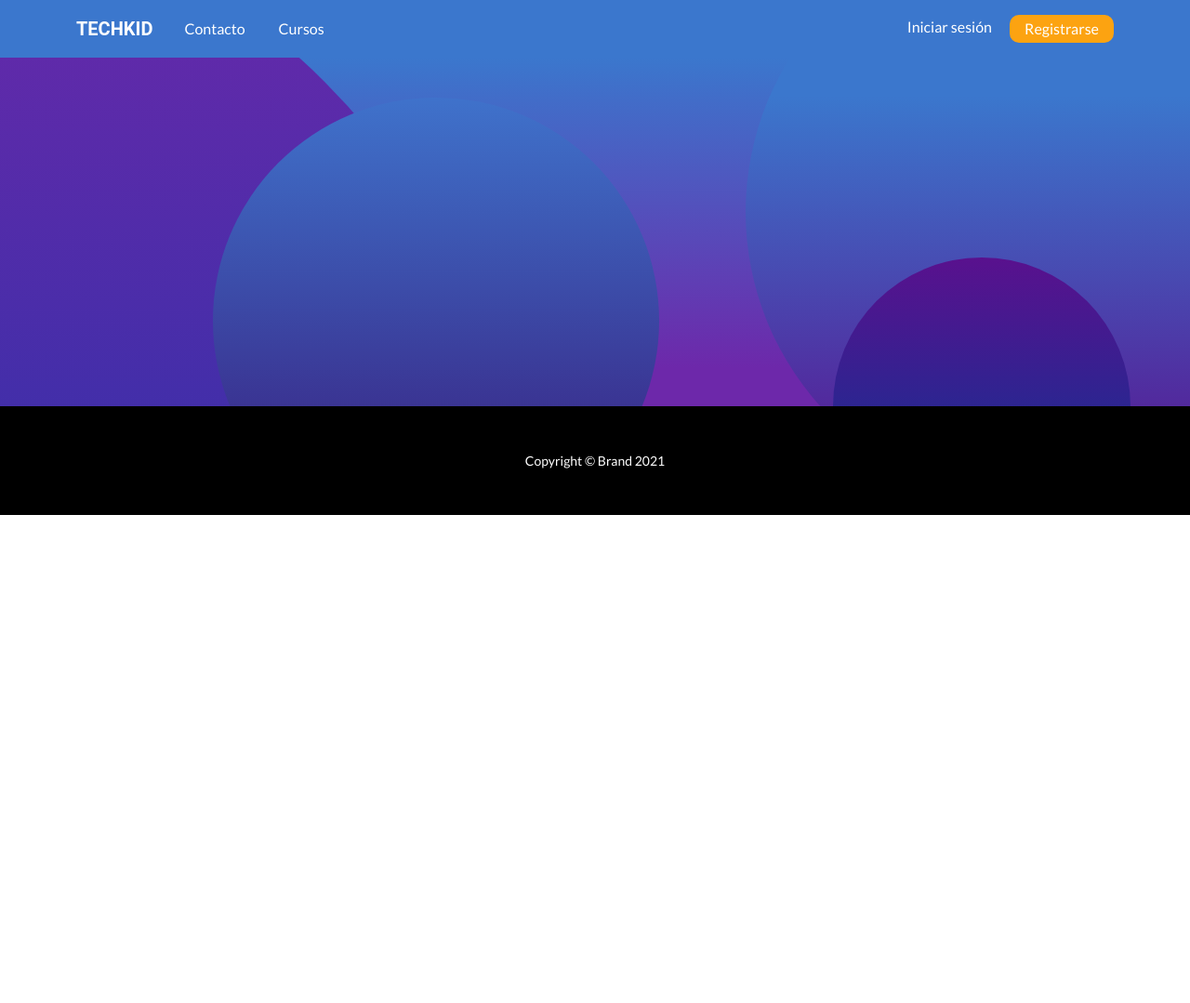
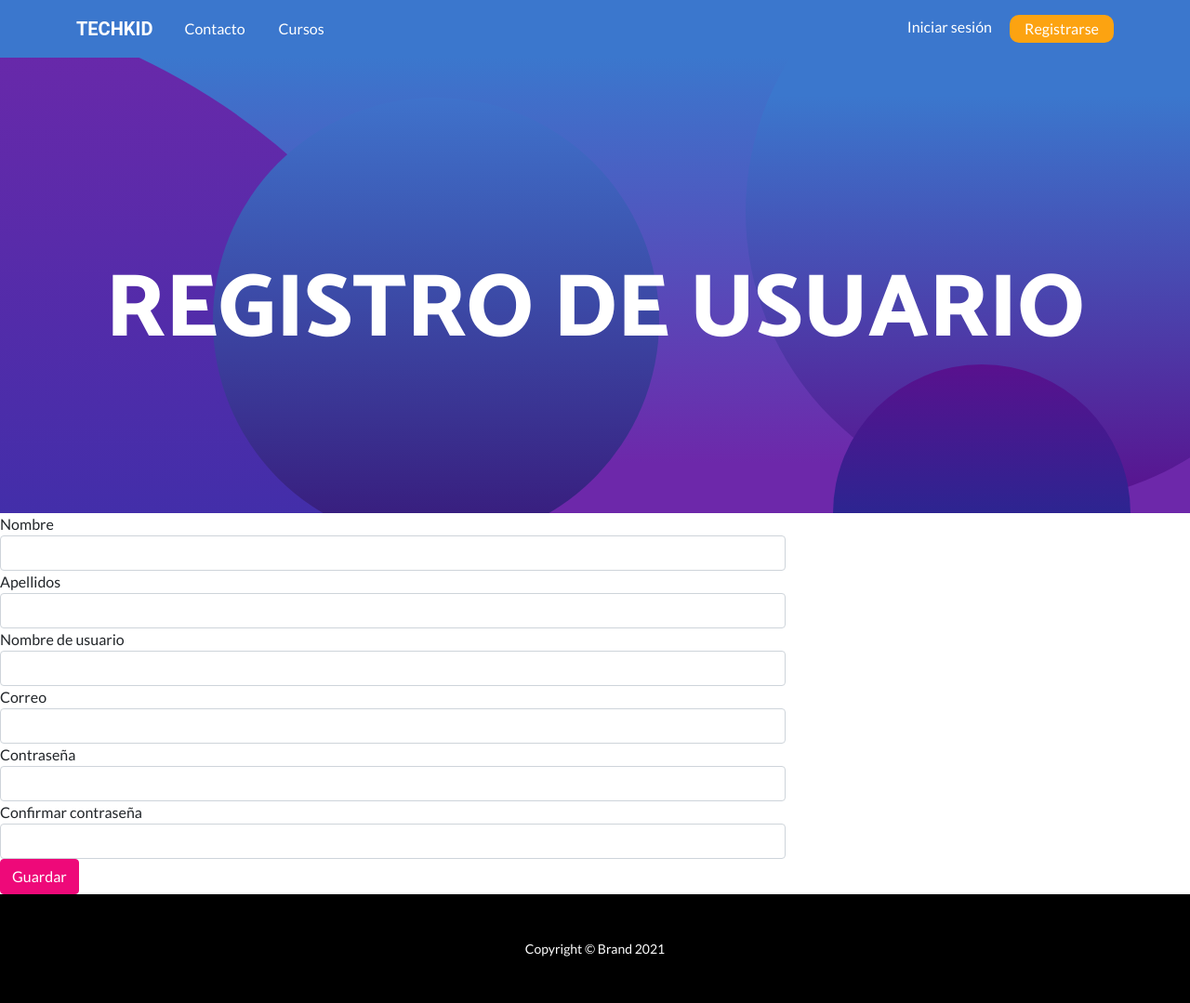
Before and after one commit to BettySanchez7/TechKid, a Django app: page /registro/ in a window 1280 px wide. Shown: the whole page at 93% size. Before the commit the page ends 554 px from the top, so only its background shows below. Run offline with Django 3.2, Linux system fonts and the light colour scheme; some libraries are stand-ins or nearby versions.

Commit message:
See agrega forms de registro e inicio de sesión

```diff
--- /dev/null
+++ b/TechKidProject/TechKidApp/forms.py
@@ -0,0 +1,19 @@
+from django.contrib.auth.models import User
+from django.contrib.auth.forms import UserCreationForm
+
+class RegistroForm(UserCreationForm):
+
+	class Meta:
+		model = User
+		fields = [
+				'username',
+				'first_name',
+				'last_name',
+				'email',
+			]
+		labels = {
+				'username': 'Nombre de usuario',
+				'first_name': 'Nombre',
+				'last_name': 'Apellidos',
+				'email': 'Correo',
+		}
--- a/TechKidProject/TechKidApp/templates/TechKidApp/registro.html
+++ b/TechKidProject/TechKidApp/templates/TechKidApp/registro.html
@@ -5,7 +5,9 @@
 {% block content %}
     <header class="text-center text-white masthead" style="background: linear-gradient(rgb(59,119,205), #6d28aa 89%), rgb(59,118,205);">
         <div class="masthead-content">
-
+         <div class="container">
+                <h2 class="masthead-heading mb-0">REGISTRO DE USUARIO</h2>
+        </div>
         </div>
         <div class="bg-circle-1 bg-circle" style="background: linear-gradient(#6d28aa, #0038a8);"></div>
         <div class="bg-circle-2 bg-circle" style="background: linear-gradient(180deg, rgb(59,119,205) 30%, #59118e 100%);transform: scale(0.78);padding: -37px;margin: 166px;"></div>
@@ -14,7 +16,67 @@
     </header>
     <section></section>
     <section></section>
-    <section>
+    <div>
+                <form method="post">
+            {% csrf_token %}
 
-    </section>
+            <div class="row">
+                <div class="col-md-8 col-md-offset-2">
+                    <div class="form-group">
+                        <label>Nombre</label>
+                        <input class="form-control" type="text" name="first_name">
+                    </div>
+                </div>
+            </div>
+            <div class="row">
+                <div class="col-md-8 col-md-offset-2">
+                    <div class="form-group">
+                        <label >Apellidos</label>
+                        <input class="form-control" type="text" name="last_name">
+                    </div>
+                </div>
+            </div>
+            <div class="row">
+                <div class="col-md-8 col-md-offset-2">
+                    <div class="form-group">
+                        <label >Nombre de usuario</label>
+                        <input class="form-control" type="text" name="username">
+                    </div>
+                </div>
+            </div>
+            <div class="row">
+                <div class="col-md-8 col-md-offset-2">
+                    <div class="form-group">
+                        <label >Correo</label>
+                        <input class="form-control" type="text" name="email">
+                    </div>
+                </div>
+            </div>
+            <div class="row">
+                <div class="col-md-8 col-md-offset-2">
+                    <div class="form-group">
+                        <label >Contraseña</label>
+                        <input class="form-control" type="password" name="password1">
+                    </div>
+                </div>
+            </div>
+            <div class="row">
+                <div class="col-md-8 col-md-offset-2">
+                    <div class="form-group">
+                        <label >Confirmar contraseña</label>
+                        <input class="form-control" type="password" name="password2">
+                    </div>
+                </div>
+            </div>
+
+            <div class="row">
+                <div class="col-md-8 col-md-offset-2">
+                    <div class="form-group">
+                        <button class="btn btn-primary "type="submit">Guardar</button>
+                    </div>
+                </div>
+            </div>
+
+        </form>
+    </div>
 {% endblock %}
--- a/TechKidProject/TechKidApp/urls.py
+++ b/TechKidProject/TechKidApp/urls.py
@@ -8,6 +8,7 @@ urlpatterns = [
     path('', views.home, name="home"),
     path('contacto/', views.contacto, name="contacto"),
     path('cursos/', views.cursos, name="cursos"),
-    path('registro/', views.registro, name="registro"),
-    path('sesion/', views.sesion, name="sesion"),
+    path('registro/', views.RegistroUsuario.as_view(), name="registro"),
+    path('sesion/', views.login_view.as_view(), name="sesion"),
+
 ]
--- a/TechKidProject/TechKidApp/views.py
+++ b/TechKidProject/TechKidApp/views.py
@@ -1,5 +1,18 @@
 from django.shortcuts import render
 from django.http import HttpResponse
+from django.contrib.auth.models import User
+from django.contrib.auth.forms import UserCreationForm
+from django.views.generic import CreateView
+#from django.core.urlresolvers import reverse_lazy
+from django.urls import reverse
+from TechKidApp.forms import RegistroForm
+
+class RegistroUsuario(CreateView):
+	model = User
+	template_name = "TechKidApp/registro.html"
+	form_class = RegistroForm
+	success_url = '/registro/'
+
 
 # Create your views here.
 
@@ -23,3 +36,12 @@ def registro(request):
 def sesion(request):
 
     return render(request, "TechKidApp/sesion.html")
+
+from django.shortcuts import render
+from django.contrib.auth.views import (
+    LoginView,
+)
+
+class login_view(LoginView):
+    # The line below overrides the default template path of <appname>/<modelname>_login.html
+    template_name = 'TechKidApp/sesion.html'
--- a/TechKidProject/TechKidProject/settings.py
+++ b/TechKidProject/TechKidProject/settings.py
@@ -37,7 +37,8 @@ INSTALLED_APPS = [
     'django.contrib.sessions',
     'django.contrib.messages',
     'django.contrib.staticfiles',
-    'TechKidApp'
+    'TechKidApp',
+    'TechKidApp.apps',
 ]
 
 MIDDLEWARE = [
@@ -124,3 +125,5 @@ STATIC_URL = '/static/'
 # https://docs.djangoproject.com/en/3.2/ref/settings/#default-auto-field
 
 DEFAULT_AUTO_FIELD = 'django.db.models.BigAutoField'
+
+LOGIN_REDIRECT_URL = '/cursos/'
```
Also changed, not shown: TechKidProject/TechKidApp/templates/TechKidApp/sesion.html (+42 -5 lines).
